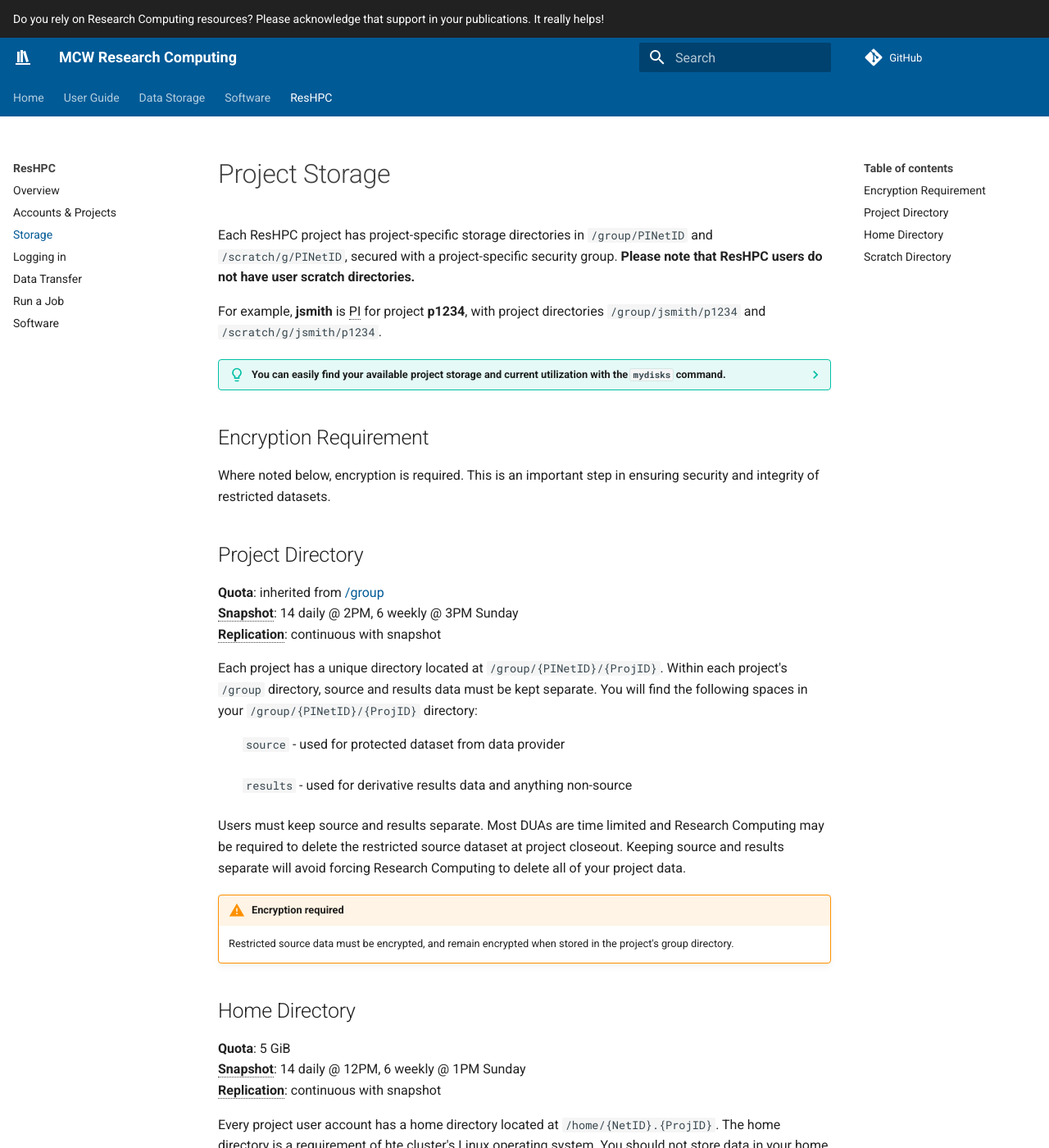
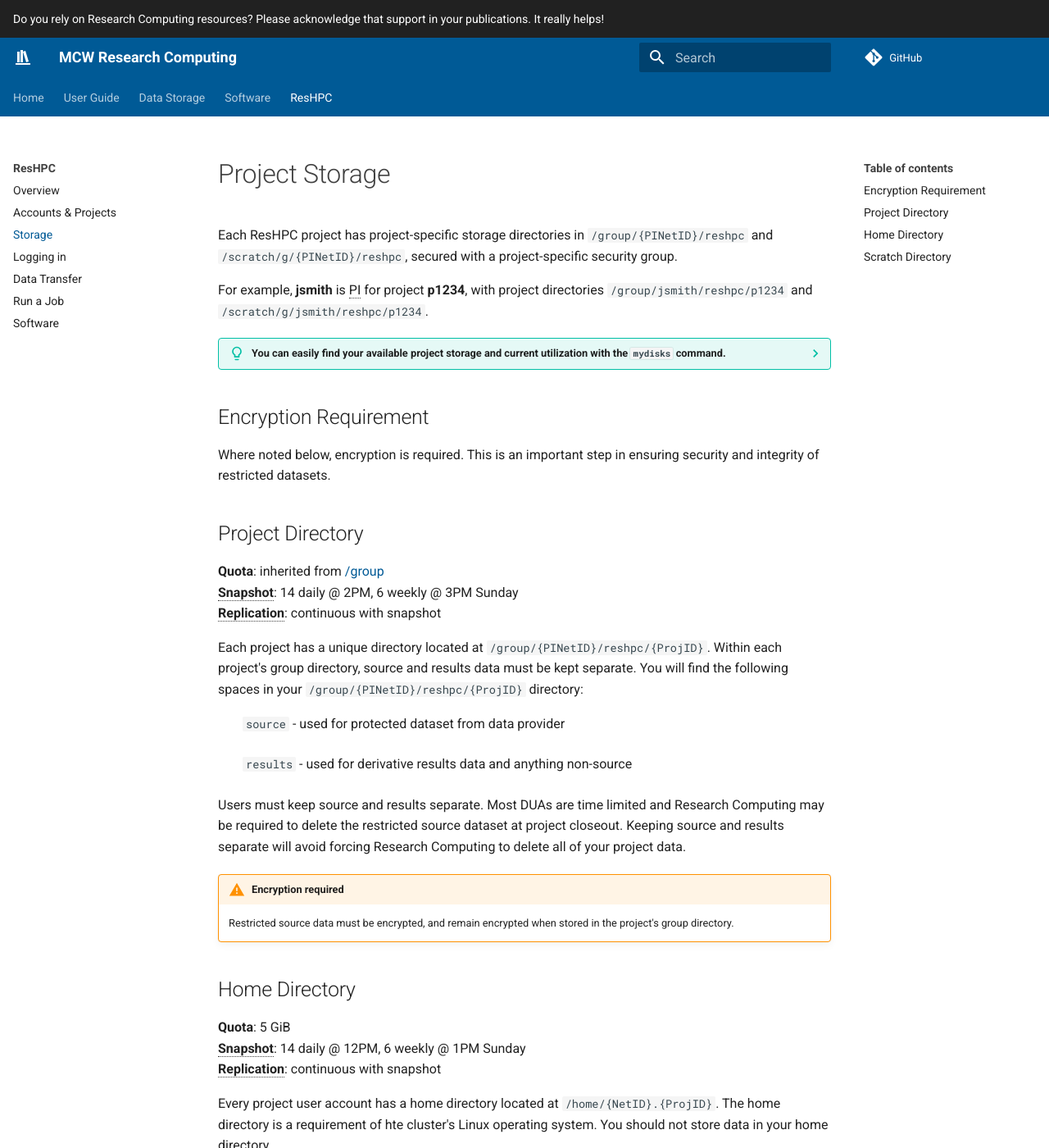
Before and after one commit to mcw-rcc/mcw-rcc.github.io, an MkDocs documentation site: the page built from docs/secure-computing/project-storage.md, in a window 1280 px wide and 1400 px high. Shown: the whole window at 82% size. Built offline with MkDocs 1.6.1 and Material for MkDocs 9.7.7, drawn with Linux system fonts in a browser that asks for light colours; comment, search, counter and statistics services are not loaded; some of the changed text lies outside the part shown.

Commit message:
Update dir structure

````diff
--- a/docs/secure-computing/project-storage.md
+++ b/docs/secure-computing/project-storage.md
@@ -1,8 +1,8 @@
 # Project Storage
 
-Each ResHPC project has project-specific storage directories in `/group/PINetID` and `/scratch/g/PINetID`, secured with a project-specific security group. **Please note that ResHPC users do not have user scratch directories.**
+Each ResHPC project has project-specific storage directories in `/group/{PINetID}/reshpc` and `/scratch/g/{PINetID}/reshpc`, secured with a project-specific security group.
 
-For example, **jsmith** is PI for project **p1234**, with project directories `/group/jsmith/p1234` and `/scratch/g/jsmith/p1234`.
+For example, **jsmith** is PI for project **p1234**, with project directories `/group/jsmith/reshpc/p1234` and `/scratch/g/jsmith/reshpc/p1234`.
 
 ??? tip "You can easily find your available project storage and current utilization with the `mydisks` command."
 
@@ -11,8 +11,8 @@ For example, **jsmith** is PI for project **p1234**, with project directories `/
     =====My Storage=====
      Size  Used Avail Use% File
      4.7G     0  4.7G   0% /home/user.p1234
-     932G  158G  774G  17% /group/PINetID/p1234
-     4.6T   62G  4.5T   2% /scratch/g/PINetID/p1234
+     932G  158G  774G  17% /group/PINetID/reshpc/p1234
+     4.6T   62G  4.5T   2% /scratch/g/PINetID/reshpc/p1234
     ```
 
 ## Encryption Requirement
@@ -25,7 +25,7 @@ Where noted below, encryption is required. This is an important step in ensuring
 **Snapshot**: 14 daily @ 2PM, 6 weekly @ 3PM Sunday
 **Replication**: continuous with snapshot
 
-Each project has a unique directory located at `/group/{PINetID}/{ProjID}`. Within each project's `/group` directory, source and results data must be kept separate. You will find the following spaces in your `/group/{PINetID}/{ProjID}` directory:
+Each project has a unique directory located at `/group/{PINetID}/reshpc/{ProjID}`. Within each project's group directory, source and results data must be kept separate. You will find the following spaces in your `/group/{PINetID}/reshpc/{ProjID}` directory:
 
 : `source` - used for protected dataset from data provider
 : `results` - used for derivative results data and anything non-source
@@ -51,7 +51,7 @@ Every project user account has a home directory located at `/home/{NetID}.{ProjI
 **Quota**: inherited from [/scratch](../storage/rcc-storage.md#scratch)
 **Purge**: files may be deleted by admin after 90 days
 
-Each project has a unique scratch directory located at `/scratch/g/{PINetID}/{ProjID}`. Please note, you must delete all data in your project scratch when your job is done.
+Each project has a unique scratch directory located at `/scratch/g/{PINetID}/reshpc/{ProjID}`. Please note, you must delete all data in your project scratch when your job is done.
 
 !!! warning "Encryption required"
     Restricted source data may only be decrypted in the project's scratch directory, and only as needed for analysis. Do not leave unencrypted data in project's scratch directory. For example, if you're going on vacation, delete the unencrypted data.
````
